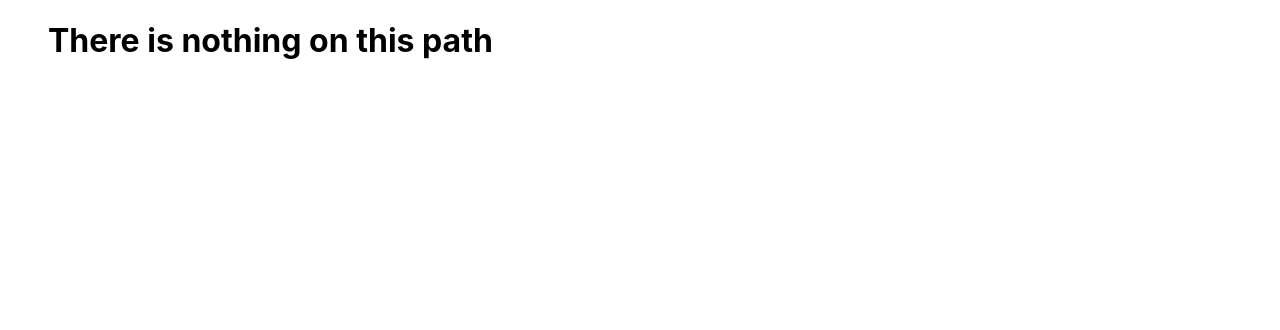
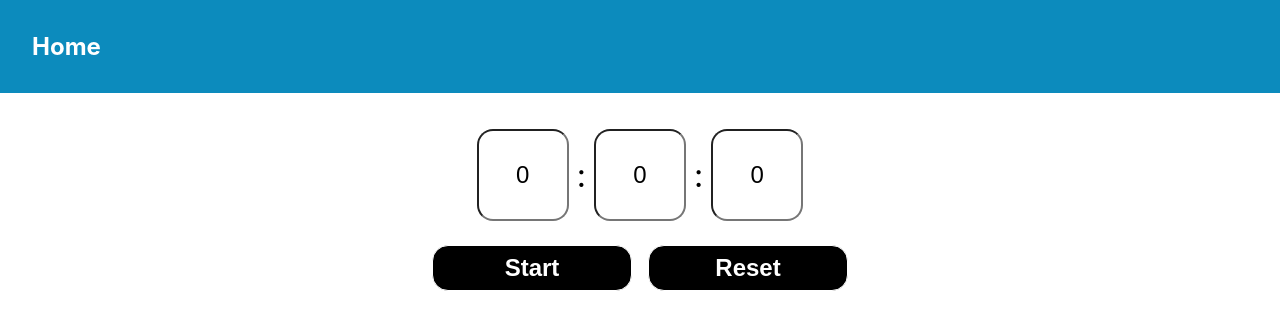
Before and after one commit to aayush-jangra/frontend, a React (Create React App) app in the folder machine-coding/: page /stopwatch in a window 1280 px wide. Shown: the top 330 px of the page. Built offline with nearby package versions, Linux system fonts and the light colour scheme.

Commit message:
Stopwatch

```diff
--- a/machine-coding/src/App.js
+++ b/machine-coding/src/App.js
@@ -5,6 +5,7 @@ import { DebounceAndThrottle } from "./Pages/DebounceAndThrottle/DebounceAndThro
 import { Homepage } from "./Pages/Homepage/Homepage";
 import { OtpInputPage } from "./Pages/OtpInput/OtpInputPage";
 import { ProgressBarPage } from "./Pages/ProgressBar/ProgressBarPage";
+import { StopwatchPage } from "./Pages/Stopwatch/StopwatchPage";
 import { ToastPage } from "./Pages/Toast/ToastPage";
 import { ToastProvider } from "./Pages/Toast/ToastProvider";
 import { VirtualisedListPage } from "./Pages/VirtualisedList/VirtualisedListPage";
@@ -48,6 +49,10 @@ function App() {
       path: "/virtualised-list",
       component: <VirtualisedListPage />,
     },
+    {
+      path: "/stopwatch",
+      component: <StopwatchPage />,
+    },
   ];
 
   return (
--- /dev/null
+++ b/machine-coding/src/Pages/Stopwatch/Stopwatch.jsx
@@ -0,0 +1,117 @@
+import { useEffect, useRef, useState } from "react";
+import "./stopwatchStyles.css";
+
+export const Stopwatch = () => {
+  const [time, setTime] = useState({ hour: 0, min: 0, sec: 0 });
+  const [intervalRunning, setIntervalRunning] = useState(false);
+  const timerEnd = useRef();
+  const intervalRef = useRef();
+
+  const handleChange = (e) => {
+    const { name, value } = e.target;
+
+    if (isNaN(value) || value < 0 || !!timerEnd.current) {
+      return;
+    }
+
+    if (name === "hour") {
+      setTime((prev) => ({ ...prev, hour: value }));
+    } else {
+      if (value < 60) {
+        setTime((prev) => ({ ...prev, [name]: value }));
+      }
+    }
+  };
+
+  const calculateTime = () => {
+    const end = timerEnd.current;
+    let remaining = Math.floor((end - Date.now()) / 1000);
+
+    const sec = remaining % 60;
+
+    remaining = Math.floor(remaining / 60);
+    const min = remaining % 60;
+
+    remaining = Math.floor(remaining / 60);
+
+    return { hour: remaining, min, sec };
+  };
+
+  const startTimer = () => {
+    timerEnd.current =
+      Date.now() + (time.hour * 60 * 60 + time.min * 60 + +time.sec) * 1000;
+
+    setIntervalRunning(true);
+
+    intervalRef.current = setInterval(() => {
+      const newValue = calculateTime();
+
+      if (newValue.hour <= 0 && newValue.min <= 0 && newValue.sec <= 0) {
+        resetTimer();
+        return;
+      }
+
+      setTime(newValue);
+    }, [200]);
+  };
+
+  const resetTimer = () => {
+    setTime({ hour: 0, min: 0, sec: 0 });
+    if (intervalRef && intervalRef.current) {
+      clearTimeout(intervalRef.current);
+      intervalRef.current = null;
+      setIntervalRunning(false);
+    }
+    timerEnd.current = null;
+  };
+
+  const pauseTimer = () => {
+    if (intervalRef && intervalRef.current) {
+      clearTimeout(intervalRef.current);
+      intervalRef.current = null;
+      setIntervalRunning(false);
+    }
+  };
+
+  useEffect(() => {
+    resetTimer();
+  }, []);
+
+  return (
+    <div className="stopwatch-container">
+      <div className="stopwatch-input-container">
+        <input
+          className="stopwatch-input"
+          name="hour"
+          value={time.hour}
+          onChange={handleChange}
+        />
+        :
+        <input
+          className="stopwatch-input"
+          name="min"
+          value={time.min}
+          onChange={handleChange}
+        />
+        :
+        <input
+          className="stopwatch-input"
+          name="sec"
+          value={time.sec}
+          onChange={handleChange}
+        />
+      </div>
+      <div className="stopwatch-buttons-container">
+        <button
+          className="stopwatch-button"
+          onClick={intervalRunning ? pauseTimer : startTimer}
+        >
+          {intervalRunning ? "Pause" : "Start"}
+        </button>
+        <button className="stopwatch-button" onClick={resetTimer}>
+          Reset
+        </button>
+      </div>
+    </div>
+  );
+};
--- /dev/null
+++ b/machine-coding/src/Pages/Stopwatch/StopwatchPage.jsx
@@ -0,0 +1,9 @@
+import { Stopwatch } from "./Stopwatch";
+
+export const StopwatchPage = () => {
+  return (
+    <div>
+      <Stopwatch />
+    </div>
+  );
+};
--- /dev/null
+++ b/machine-coding/src/Pages/Stopwatch/stopwatchStyles.css
@@ -0,0 +1,43 @@
+.stopwatch-button {
+  background-color: black;
+  border: 1px solid;
+  border-radius: 16px;
+  padding: 8px;
+  color: white;
+  font-size: 24px;
+  font-weight: 700;
+  flex: 1;
+  max-width: 200px;
+}
+
+.stopwatch-buttons-container {
+  display: flex;
+  flex-wrap: wrap;
+  gap: 16px;
+  width: 100%;
+  justify-content: center;
+}
+
+.stopwatch-input {
+  height: 64px;
+  width: 64px;
+  padding: 12px;
+  font-size: 24px;
+  text-align: center;
+  border-radius: 16px;
+}
+
+.stopwatch-container {
+  display: flex;
+  flex-direction: column;
+  align-items: center;
+  justify-content: center;
+  gap: 24px;
+}
+
+.stopwatch-input-container {
+  font-size: 32px;
+  display: flex;
+  gap: 8px;
+  align-items: center;
+}
--- a/machine-coding/src/constants/questions.js
+++ b/machine-coding/src/constants/questions.js
@@ -78,4 +78,10 @@ export const questions = [
       "Build an Accordion Component where users can expand and collapse sections to reveal content. It should support multiple or single open sections, and default open sections.",
     path: "/accordion",
   },
+  {
+    title: "Stopwatch",
+    description:
+      "Build a Stopwatch Component with start, pause, and reset functionality. It should display elapsed time in hours, minutes, seconds, and milliseconds. Optionally, add lap tracking",
+    path: "stopwatch",
+  },
 ];
```
